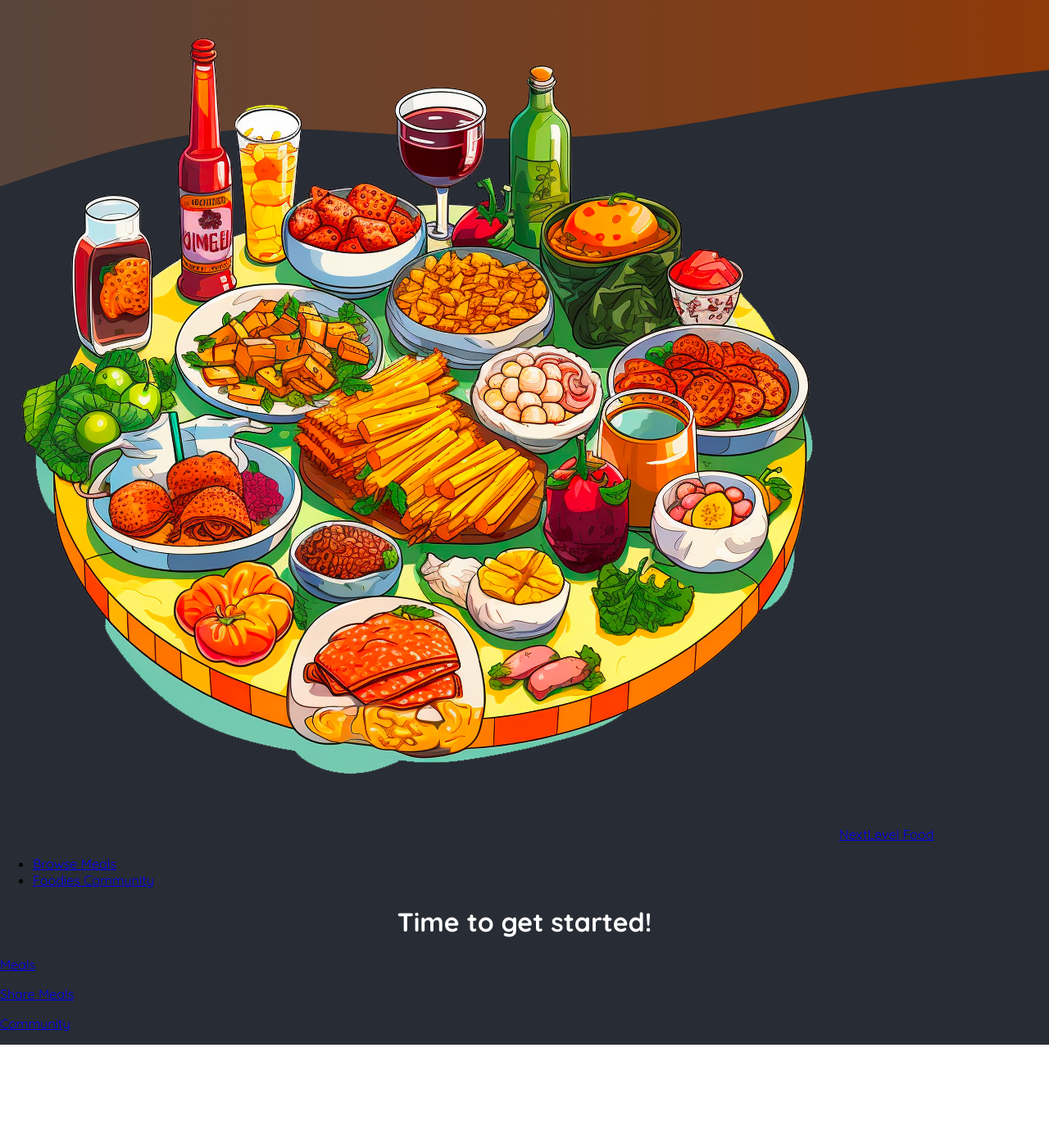
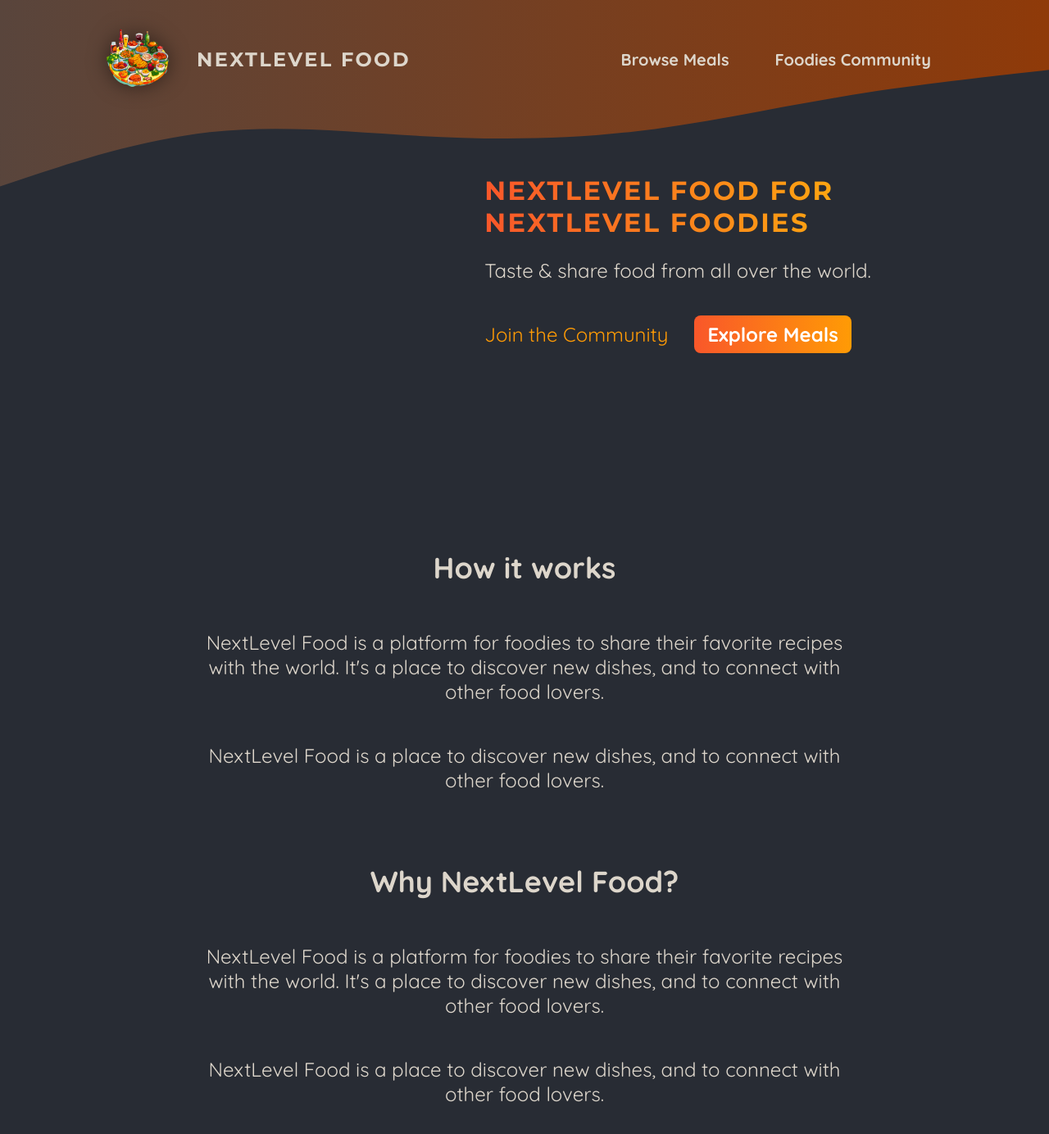
Before and after one commit to mcrayman/The-Foodies-App, a Next.js app: page / in a window 1280 px wide. Shown: the top 1384 px of the page at 82% size. Before the commit the page ends 1275 px from the top, so only its background shows below. Built offline with nearby package versions, Linux system fonts and the light colour scheme.

Commit message:
Update main page

```diff
--- a/app/globals.css
+++ b/app/globals.css
@@ -11,21 +11,6 @@ html {
 body {
   margin: 0;
   background: radial-gradient(#282c34, #282c34);
-}
-
-.header-background {
-  position: absolute;
-  width: 100%;
-  height: 320px;
-  top: 0;
-  left: 0;
-  z-index: -1;
-}
-
-svg {
-  display: block;
-  width: 100%;
-  height: auto;
 }
 
 .not-found,
--- a/app/layout.js
+++ b/app/layout.js
@@ -1,4 +1,4 @@
-import MainHeader from '@/components/main-header';
+import MainHeader from '@/components/main-header/main-header';
 import './globals.css';
 
 export const metadata = {
@@ -10,26 +10,7 @@ export default function RootLayout({ children }) {
   return (
     <html lang="en">
       <body>
-        <div className="header-background">
-          <svg xmlns="http://www.w3.org/2000/svg" viewBox="0 0 1440 320">
-            <defs>
-              <linearGradient id="gradient" x1="0%" y1="0%" x2="100%" y2="0%">
-                <stop
-                  offset="0%"
-                  style={{ stopColor: '#59453c', stopOpacity: '1' }}
-                />
-                <stop
-                  offset="100%"
-                  style={{ stopColor: '#8f3a09', stopOpacity: '1' }}
-                />
-              </linearGradient>
-            </defs>
-            <path
-              fill="url(#gradient)"
-              d="M0,256L48,240C96,224,192,192,288,181.3C384,171,480,181,576,186.7C672,192,768,192,864,181.3C960,171,1056,149,1152,133.3C1248,117,1344,107,1392,101.3L1440,96L1440,0L1392,0C1344,0,1248,0,1152,0C1056,0,960,0,864,0C768,0,672,0,576,0C480,0,384,0,288,0C192,0,96,0,48,0L0,0Z"
-            ></path>
-          </svg>
-        </div>
+
         <MainHeader />
         {children}
       </body>
--- a/app/page.js
+++ b/app/page.js
@@ -1,14 +1,52 @@
-import Link from "next/link";
+import Link from 'next/link';
+
+import classes from './page.module.css';
 
 export default function Home() {
   return (
-    <main>
-      <h1 style={{ color: "white", textAlign: "center" }}>
-        Time to get started!
-      </h1>
-      <p><Link href="/meals">Meals</Link></p>
-      <p><Link href="/meals/share">Share Meals</Link></p>
-      <p><Link href="/community">Community</Link></p>
-    </main>
+    <>
+      <header className={classes.header}>
+        <div className={classes.slideshow}>
+
+        </div>
+        <div>
+          <div className={classes.hero}>
+            <h1>NextLevel Food for NextLevel Foodies</h1>
+            <p>Taste & share food from all over the world.</p>
+          </div>
+          <div className={classes.cta}>
+            <Link href="/community">Join the Community</Link>
+            <Link href="/meals">Explore Meals</Link>
+          </div>
+        </div>
+      </header>
+      <main>
+        <section className={classes.section}>
+          <h2>How it works</h2>
+          <p>
+            NextLevel Food is a platform for foodies to share their favorite
+            recipes with the world. It&apos;s a place to discover new dishes, and to
+            connect with other food lovers.
+          </p>
+          <p>
+            NextLevel Food is a place to discover new dishes, and to connect
+            with other food lovers.
+          </p>
+        </section>
+
+        <section className={classes.section}>
+          <h2>Why NextLevel Food?</h2>
+          <p>
+            NextLevel Food is a platform for foodies to share their favorite
+            recipes with the world. It&apos;s a place to discover new dishes, and to
+            connect with other food lovers.
+          </p>
+          <p>
+            NextLevel Food is a place to discover new dishes, and to connect
+            with other food lovers.
+          </p>
+        </section>
+      </main>
+    </>
   );
 }
--- /dev/null
+++ b/app/page.module.css
@@ -0,0 +1,75 @@
+.header {
+    display: flex;
+    gap: 3rem;
+    margin: 3rem auto;
+    width: 90%;
+    max-width: 75rem;
+  }
+
+  .slideshow {
+    width: 40rem;
+    height: 25rem;
+  }
+
+  .hero {
+    color: #ddd6cb;
+    font-size: 1.5rem;
+  }
+
+  .hero h1 {
+    font-size: 2rem;
+    font-weight: bold;
+    font-family: 'Montserrat', sans-serif;
+    letter-spacing: 0.15rem;
+    text-transform: uppercase;
+    background: linear-gradient(90deg, #f9572a, #ffc905);
+    background-clip: text;
+    -webkit-background-clip: text;
+    -webkit-text-fill-color: transparent;
+  }
+
+  .cta {
+    font-size: 1.5rem;
+    display: flex;
+    gap: 1rem;
+  }
+
+  .cta a {
+    display: inline-block;
+    margin-top: 1rem;
+    padding: 0.5rem 1rem;
+    border-radius: 0.5rem;
+    background: linear-gradient(90deg, #f9572a, #ff9b05);
+    color: #ffffff;
+    font-weight: bold;
+    text-decoration: none;
+  }
+
+  .cta a:hover,
+  .cta a:active {
+    background: linear-gradient(90deg, #fd4715, #f9b241);
+  }
+
+  .cta a:first-child {
+    background: transparent;
+    font-weight: normal;
+    color: #ff9b05;
+    padding-left: 0;
+  }
+
+  .cta a:first-child:hover,
+  .cta a:first-child:active {
+    background: transparent;
+    color: #f9b241;
+  }
+
+  .section {
+    display: flex;
+    flex-direction: column;
+    color: #ddd6cb;
+    font-size: 1.5rem;
+    max-width: 50rem;
+    width: 90%;
+    margin: 2rem auto;
+    text-align: center;
+  }
--- a/components/main-header.js
+++ /dev/null
@@ -1,22 +0,0 @@
-import Link from "next/link";
-import logoImg from "@/assets/logo.png";
-
-export default function MainHeader() {
-    return <header>
-        <Link href="/">
-            <img src={logoImg.src} alt="A plate with food on it" />
-            NextLevel Food
-        </Link>
-
-        <nav>
-            <ul>
-                <li>
-                    <Link href="/meals">Browse Meals</Link>
-                </li>
-                <li>
-                    <Link href="/community">Foodies Community</Link>
-                </li>
-            </ul>
-        </nav>
-    </header>
-}
--- a/components/main-header.module.css
+++ /dev/null
@@ -1,67 +0,0 @@
-.header {
-    display: flex;
-    justify-content: space-between;
-    align-items: center;
-    padding: 2rem 1rem;
-  }
-
-  @media (min-width: 768px) {
-    .header {
-      padding: 2rem 10%;
-    }
-  }
-
-  .nav ul {
-    list-style: none;
-    margin: 0;
-    padding: 0;
-    display: flex;
-    gap: 1.5rem;
-    /* font-family: 'Montserrat', sans-serif; */
-    font-size: 1.25rem;
-  }
-
-  .nav a {
-    text-decoration: none;
-    color: #ddd6cb;
-    font-weight: bold;
-    padding: 0.5rem 1rem;
-    border-radius: 0.5rem;
-  }
-
-  .nav a:hover,
-  .nav a:active {
-    background: linear-gradient(90deg, #ff8a05, #f9b331);
-    background-clip: text;
-    -webkit-background-clip: text;
-    -webkit-text-fill-color: transparent;
-    text-shadow: 0 0 18px rgba(248, 190, 42, 0.8);
-  }
-
-  .active {
-    background: linear-gradient(90deg, #ff8a05, #f9b331);
-    background-clip: text;
-    -webkit-background-clip: text;
-    -webkit-text-fill-color: transparent;
-  }
-
-  .logo {
-    display: flex;
-    align-items: center;
-    justify-content: center;
-    gap: 2rem;
-    text-decoration: none;
-    color: #ddd6cb;
-    font-weight: bold;
-    font-family: 'Montserrat', sans-serif;
-    letter-spacing: 0.15rem;
-    text-transform: uppercase;
-    font-size: 1.5rem;
-  }
-
-  .logo img {
-    width: 5rem;
-    height: 5rem;
-    object-fit: contain;
-    filter: drop-shadow(0 0 0.75rem rgba(0, 0, 0, 0.5));
-  }
```
